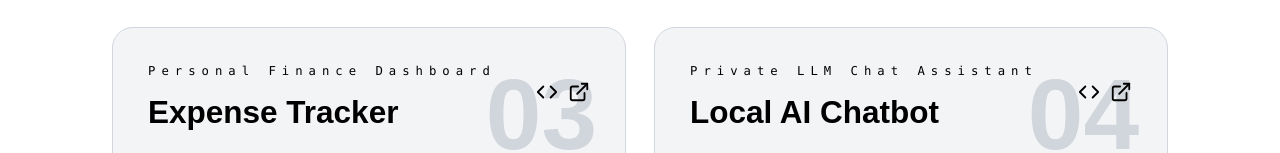
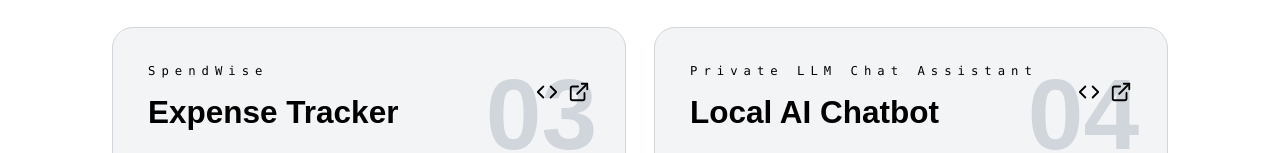
Before and after one commit to manishrauniyar/Portfolio-website-Manish, a React (Vite) app: page / in a window 1280 px wide. Shown: the part 4202-4355 px from the top of the page. Built offline with nearby package versions, Linux system fonts and the light colour scheme.

Commit message:
added live link

```diff
--- a/src/components/Builds.jsx
+++ b/src/components/Builds.jsx
@@ -62,7 +62,7 @@ const projects = [
   {
     no: "03",
     title: "Expense Tracker",
-    small: "Personal Finance Dashboard",
+    small: "SpendWise",
     desc: "A modern expense tracking application that helps users manage daily spending, monitor transactions, view summaries and organize financial data with a clean dashboard UI.",
     tech: ["Next.js", "SQL", "Prisma", "Tailwind CSS", "Authentication"],
     type: "Web App",
```
